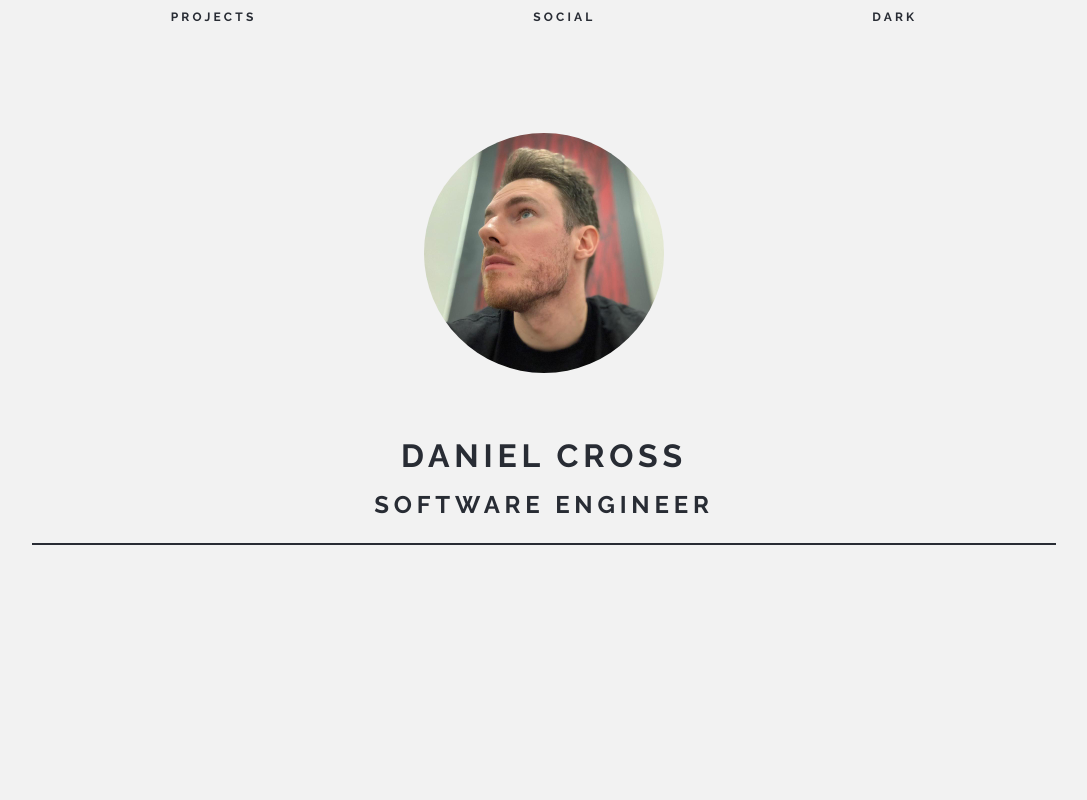
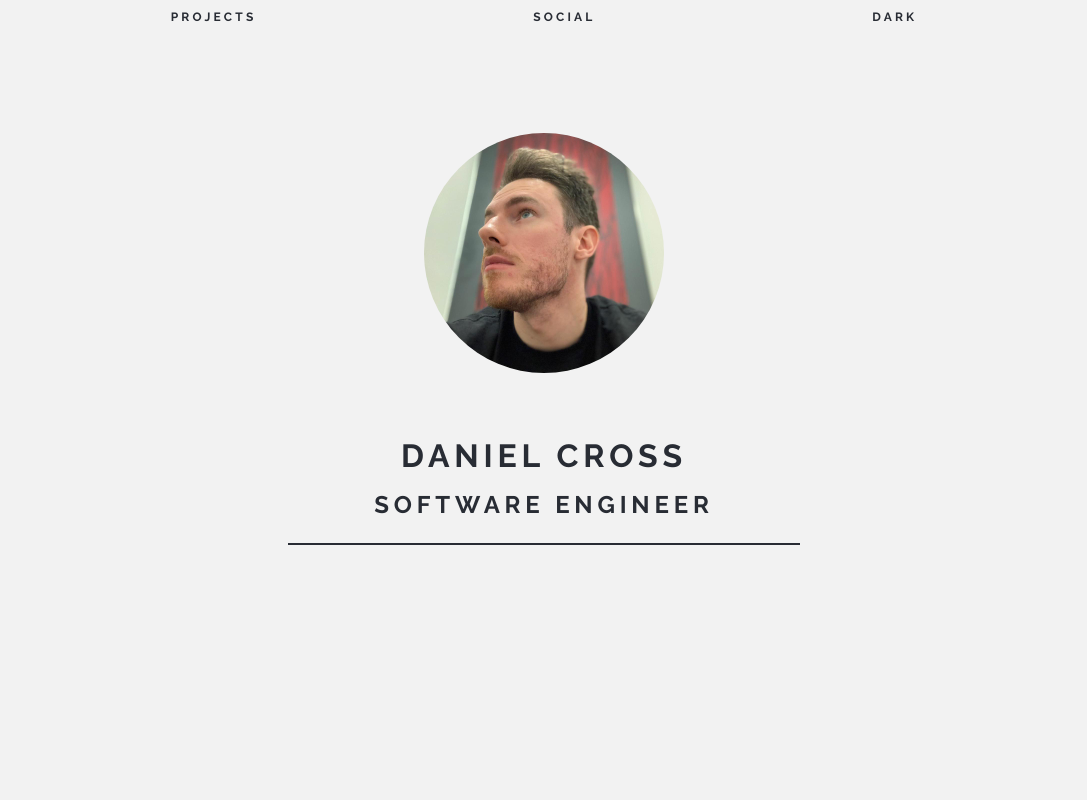
Before and after one commit to Daniel-Cross/portfoliov3, a React (Create React App) app: page / in a window 1280 px wide. Shown: the top 800 px of the page, without its empty margins (96-1183 px from the left). Built offline with nearby package versions, Linux system fonts and the light colour scheme.

Commit message:
changed divide width in header component

```diff
--- a/src/components/Header.js
+++ b/src/components/Header.js
@@ -3,6 +3,7 @@ import Navbar from "./Navbar";
 import styled from "styled-components";
 import headshot from "../assets/headshot.jpg";
 import { Title, Subtitle } from "../constants/theme";
+import { device } from "../constants/theme";
 
 const HeaderContainer = styled.div`
   height: 100vh;
@@ -23,7 +24,15 @@ const HeroDivide = styled.hr`
   height: 2px;
   border: 0;
   background-color: ${({ theme }) => theme.text};
-`;
+
+  ${device.tablet} {
+    width: 60%;}
+  };
+
+  ${device.laptop} {
+    width: 40%;}
+  };
+  `;
 
 const HeroImage = styled.img`
   height: 15em;
```
